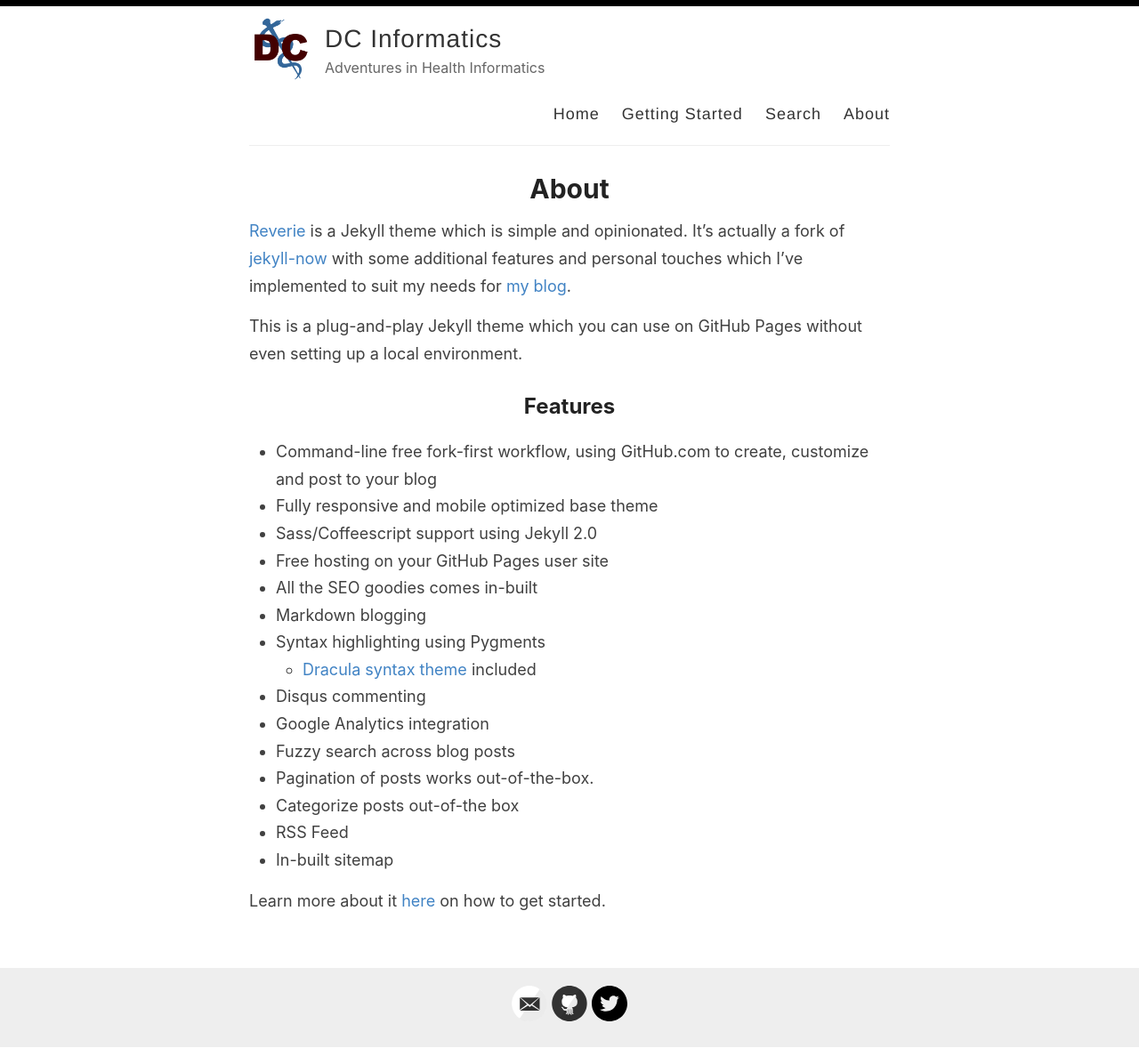
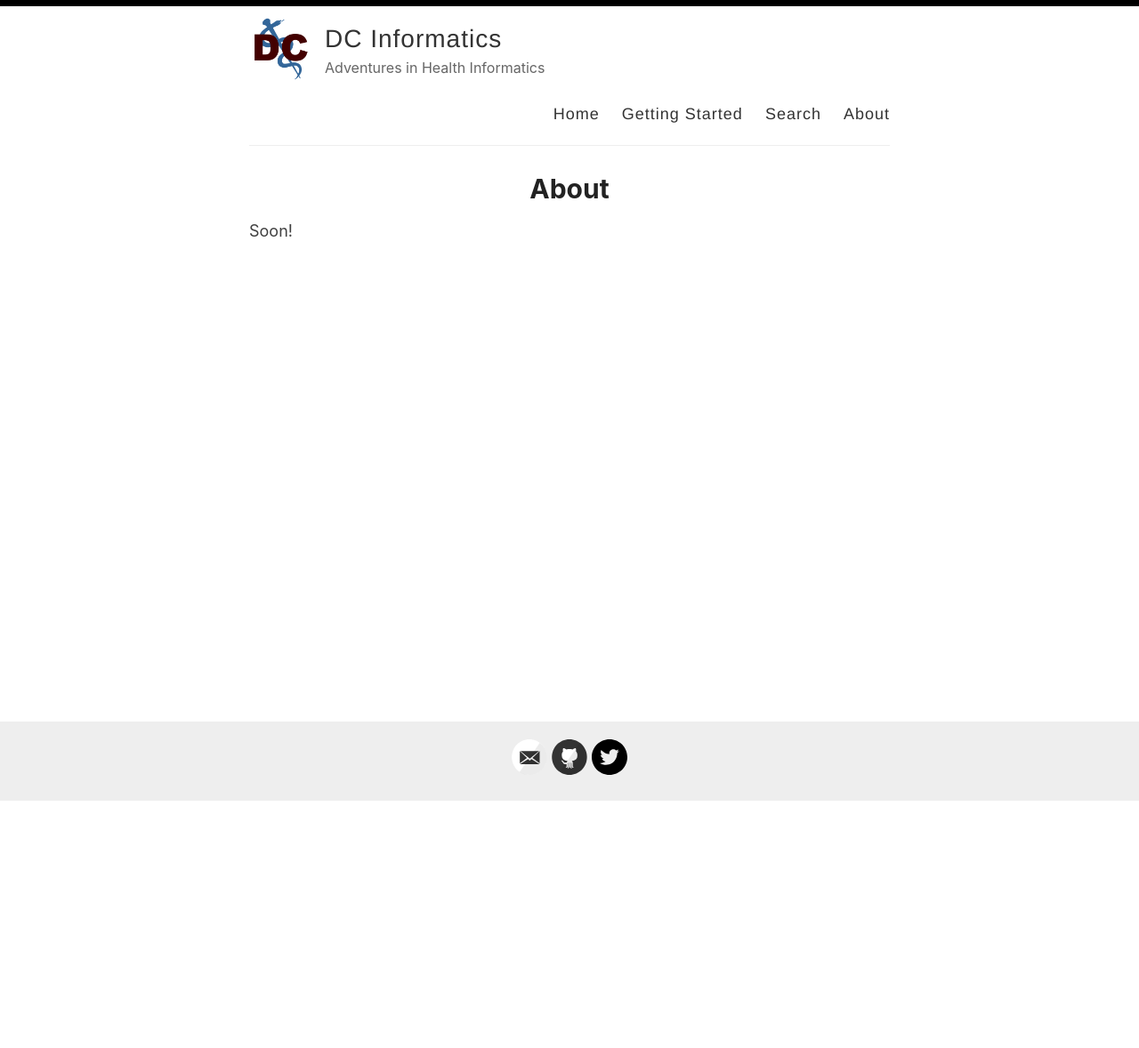
Before and after one commit to ccForks/dcinformatics, a Jekyll site: the page built from _pages/about.md, in a window 1280 px wide. Shown: the whole page at 89% size. Built offline with Jekyll 4.4.1, drawn with Linux system fonts in a browser that asks for light colours; after the commit the page ends 901 px from its top, so only the background shows below that.

```diff
--- a/_pages/about.md
+++ b/_pages/about.md
@@ -4,26 +4,4 @@ title: About
 permalink: /about/
 ---
 
-[Reverie](https://github.com/amitmerchant1990/reverie) is a Jekyll theme which is simple and opinionated. It's actually a fork of [jekyll-now](https://github.com/barryclark/jekyll-now) with some additional features and personal touches which I've implemented to suit my needs for [my blog](https://www.amitmerchant.com).
-
-This is a plug-and-play Jekyll theme which you can use on GitHub Pages without even setting up a local environment.
-
-## Features
-
-- Command-line free fork-first workflow, using GitHub.com to create, customize and post to your blog
-- Fully responsive and mobile optimized base theme
-- Sass/Coffeescript support using Jekyll 2.0
-- Free hosting on your GitHub Pages user site
-- All the SEO goodies comes in-built
-- Markdown blogging
-- Syntax highlighting using Pygments
-    - [Dracula syntax theme](https://draculatheme.com/) included
-- Disqus commenting
-- Google Analytics integration
-- Fuzzy search across blog posts
-- Pagination of posts works out-of-the-box.
-- Categorize posts out-of-the box
-- RSS Feed
-- In-built sitemap
-
-Learn more about it [here](https://github.com/amitmerchant1990/reverie) on how to get started.
+Soon!
```
Also changed, not shown: _pages/getting-started.md (deleted, +0 -51 lines).
